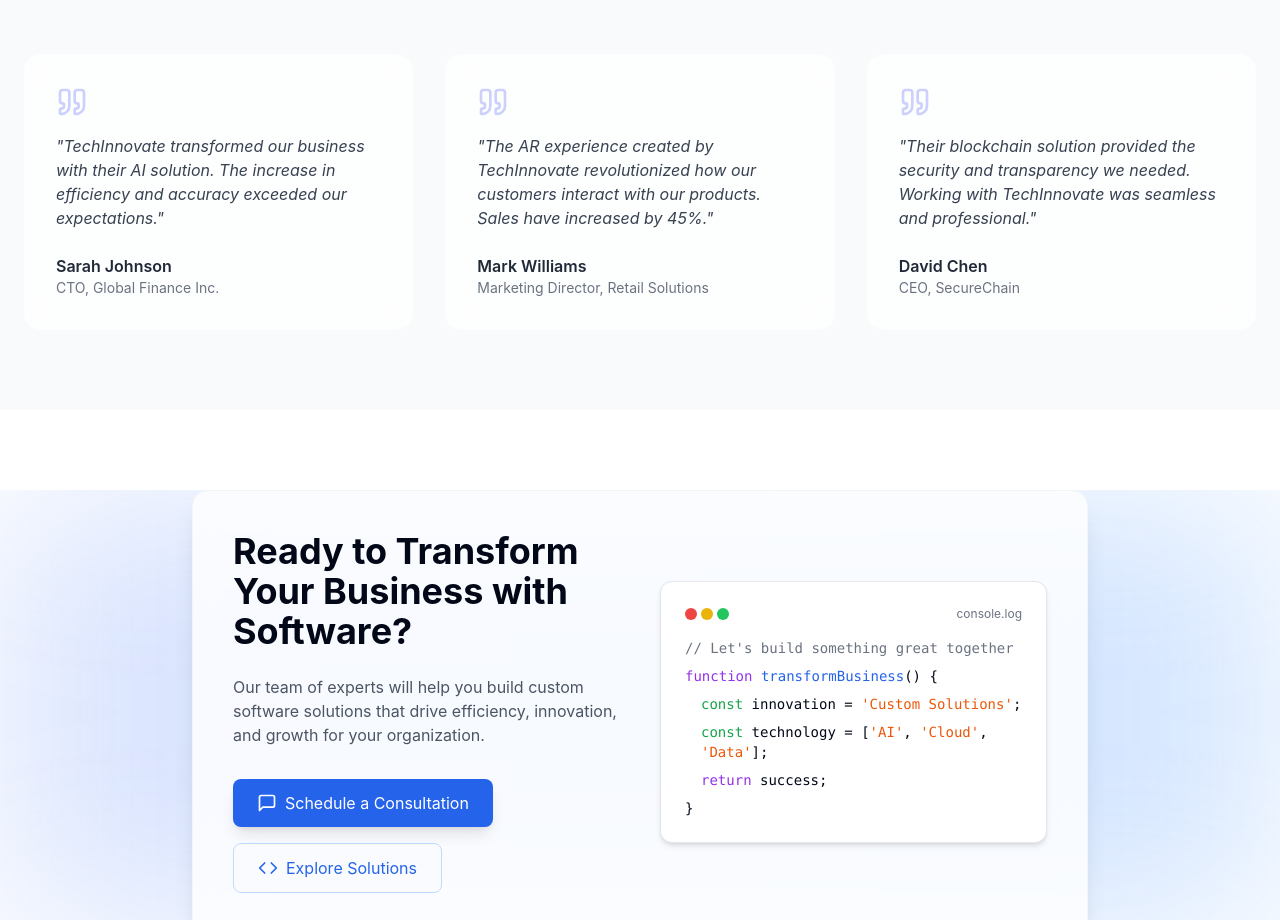
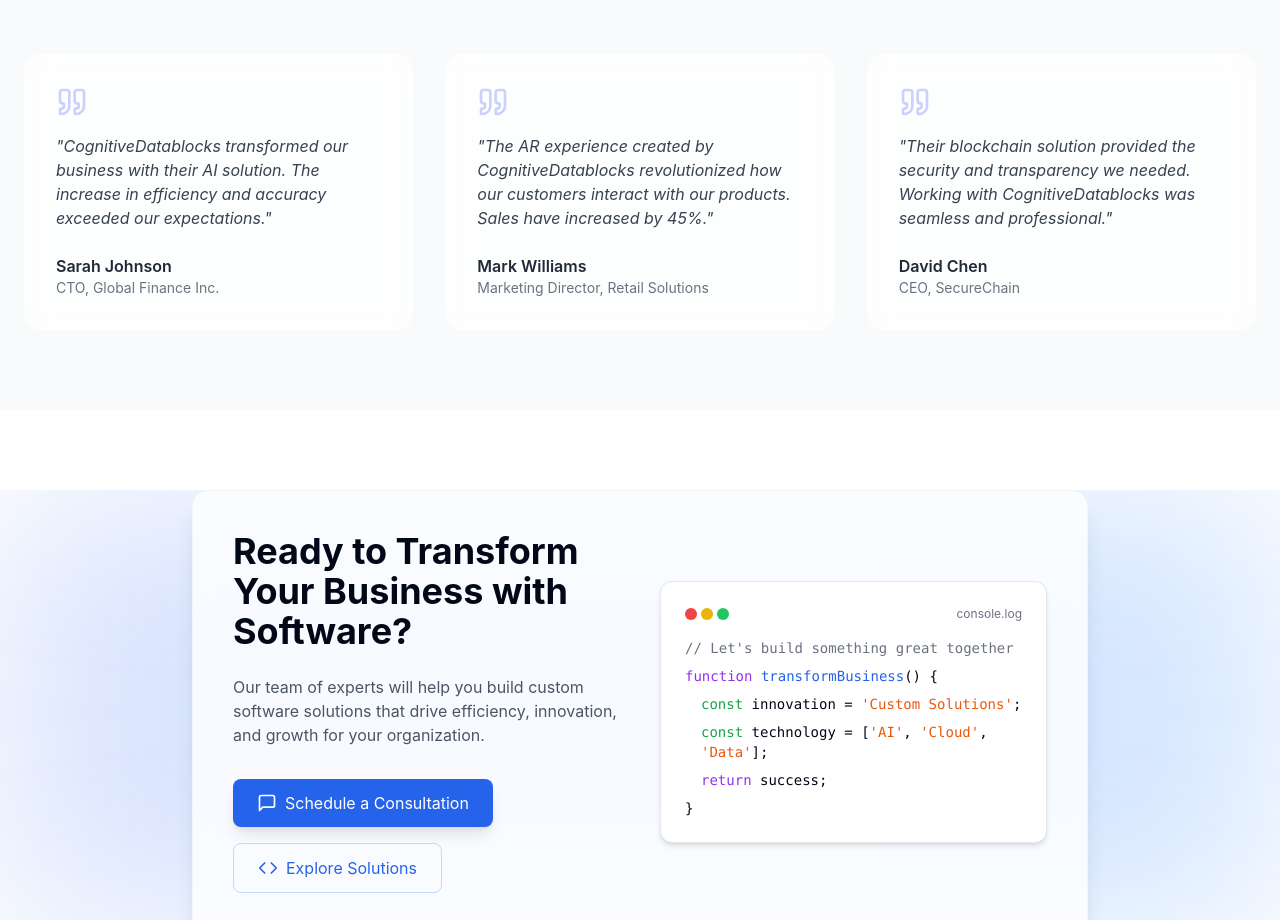
Before and after one commit to PayF123/futurispace-portfolio-36-original, a React (Vite) app: page / in a window 1280 px wide. Shown: the part 3580-4500 px from the top of the page. Built offline with nearby package versions, Linux system fonts and the light colour scheme.

Commit message:
Replace "techinnovate" with "cognitivedatablocks"
Replaced all occurrences of "techinnovate" with "cognitivedatablocks" throughout the website to maintain brand consistency. This includes instances with varying capitalization.

```diff
--- a/src/components/sections/TestimonialsSection.tsx
+++ b/src/components/sections/TestimonialsSection.tsx
@@ -4,17 +4,17 @@ import TestimonialCard from '@/components/ui/TestimonialCard';
 
 const TestimonialsSection = () => {
   const testimonials = [{
-    quote: 'TechInnovate transformed our business with their AI solution. The increase in efficiency and accuracy exceeded our expectations.',
+    quote: 'CognitiveDatablocks transformed our business with their AI solution. The increase in efficiency and accuracy exceeded our expectations.',
     author: 'Sarah Johnson',
     role: 'CTO',
     company: 'Global Finance Inc.'
   }, {
-    quote: 'The AR experience created by TechInnovate revolutionized how our customers interact with our products. Sales have increased by 45%.',
+    quote: 'The AR experience created by CognitiveDatablocks revolutionized how our customers interact with our products. Sales have increased by 45%.',
     author: 'Mark Williams',
     role: 'Marketing Director',
     company: 'Retail Solutions'
   }, {
-    quote: 'Their blockchain solution provided the security and transparency we needed. Working with TechInnovate was seamless and professional.',
+    quote: 'Their blockchain solution provided the security and transparency we needed. Working with CognitiveDatablocks was seamless and professional.',
     author: 'David Chen',
     role: 'CEO',
     company: 'SecureChain'
```
